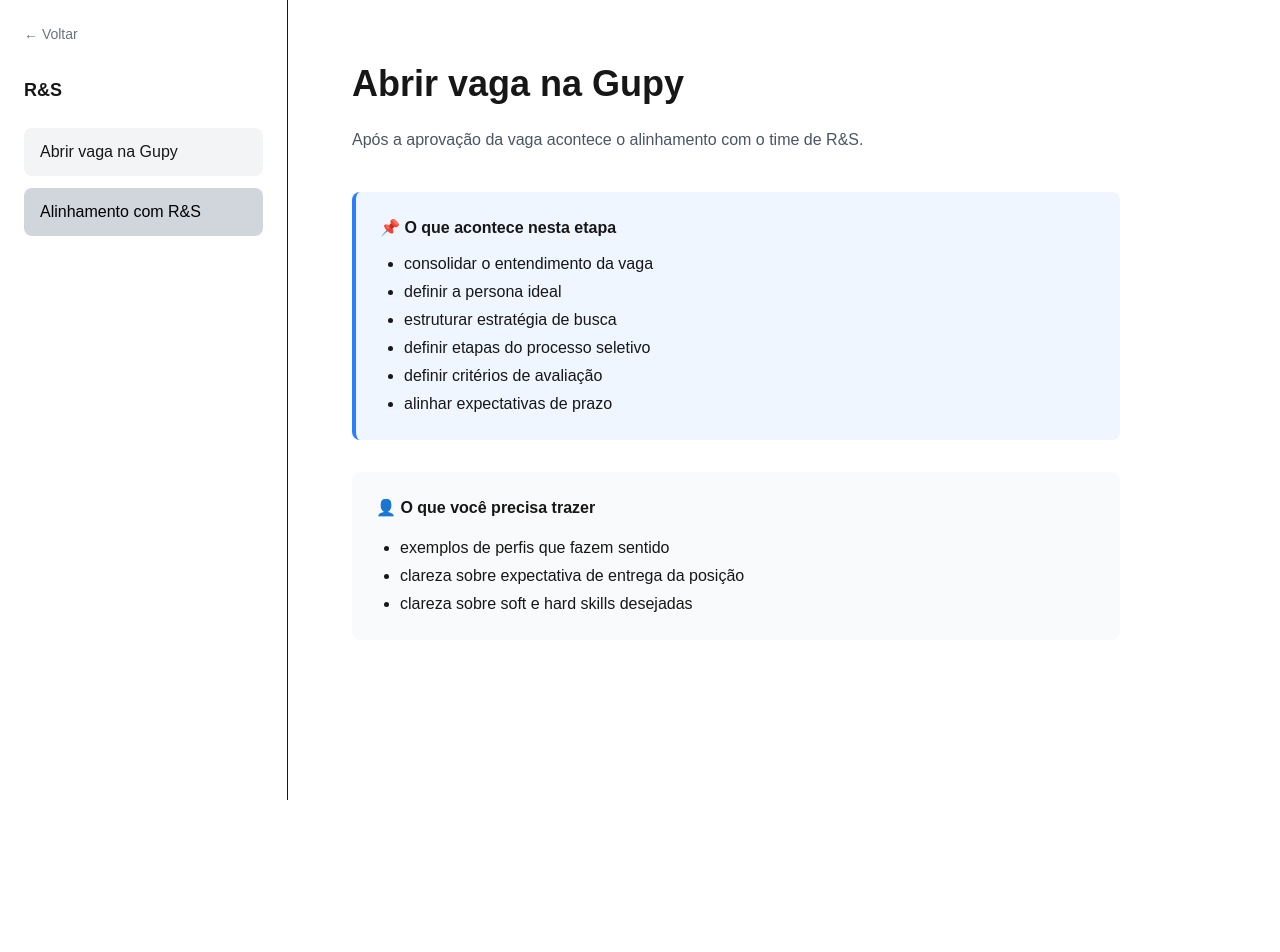
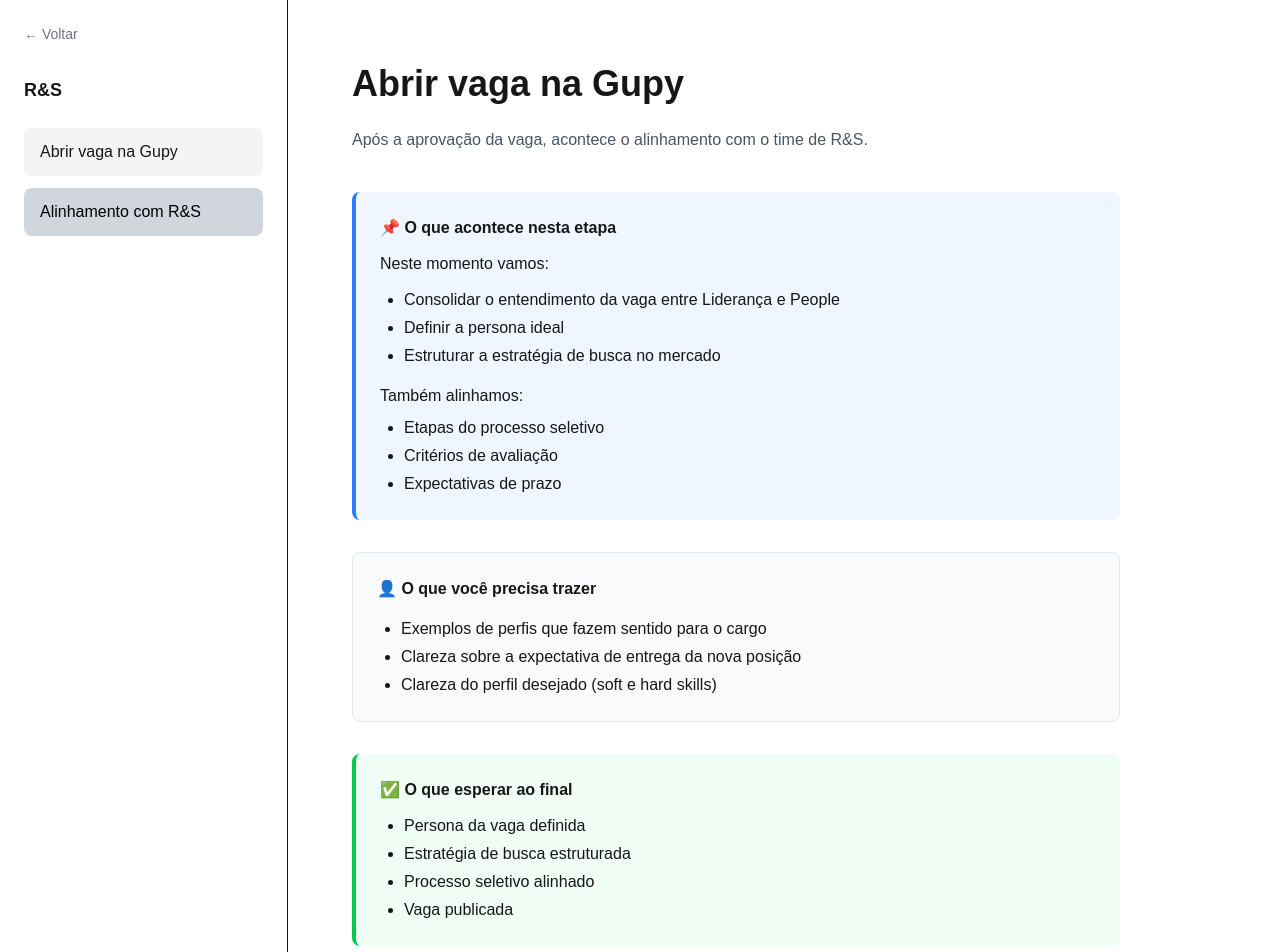
Before and after one commit to amandafrann/programa-lider-hero, a Next.js app: page /rs/abertura/alinhamento in a window 1280 px wide. Shown: the top 952 px of the page. Before the commit the page ends 800 px from the top, so only its background shows below. Built offline with nearby package versions, Linux system fonts and the light colour scheme.

Commit message:
atualizar alinhamento

```diff
--- a/app/rs/abertura/alinhamento/page.tsx
+++ b/app/rs/abertura/alinhamento/page.tsx
@@ -2,29 +2,54 @@ export default function AlinhamentoPage() {
   return (
     <>
       <p className="text-gray-600 mb-10">
-        Após a aprovação da vaga acontece o alinhamento com o time de R&S.
+        Após a aprovação da vaga, acontece o alinhamento com o time de R&S.
       </p>
 
+      {/* O QUE ACONTECE */}
       <div className="bg-blue-50 border-l-4 border-blue-500 p-6 rounded-lg mb-8">
         <h3 className="font-semibold mb-3">📌 O que acontece nesta etapa</h3>
 
+        <p className="mb-3">
+          Neste momento vamos:
+        </p>
+
+        <ul className="list-disc ml-6 space-y-1 mb-4">
+          <li>Consolidar o entendimento da vaga entre Liderança e People</li>
+          <li>Definir a persona ideal</li>
+          <li>Estruturar a estratégia de busca no mercado</li>
+        </ul>
+
+        <p className="mb-2">
+          Também alinhamos:
+        </p>
+
         <ul className="list-disc ml-6 space-y-1">
-          <li>consolidar o entendimento da vaga</li>
-          <li>definir a persona ideal</li>
-          <li>estruturar estratégia de busca</li>
-          <li>definir etapas do processo seletivo</li>
-          <li>definir critérios de avaliação</li>
-          <li>alinhar expectativas de prazo</li>
+          <li>Etapas do processo seletivo</li>
+          <li>Critérios de avaliação</li>
+          <li>Expectativas de prazo</li>
         </ul>
       </div>
 
-      <div className="bg-gray-50 p-6 rounded-lg mb-8">
+      {/* O QUE LEVAR */}
+      <div className="bg-gray-50 border border-gray-200 p-6 rounded-lg mb-8">
         <h3 className="font-semibold mb-4">👤 O que você precisa trazer</h3>
 
         <ul className="list-disc ml-6 space-y-1">
-          <li>exemplos de perfis que fazem sentido</li>
-          <li>clareza sobre expectativa de entrega da posição</li>
-          <li>clareza sobre soft e hard skills desejadas</li>
+          <li>Exemplos de perfis que fazem sentido para o cargo</li>
+          <li>Clareza sobre a expectativa de entrega da nova posição</li>
+          <li>Clareza do perfil desejado (soft e hard skills)</li>
+        </ul>
+      </div>
+
+      {/* RESULTADO */}
+      <div className="bg-green-50 border-l-4 border-green-500 p-6 rounded-lg">
+        <h3 className="font-semibold mb-3">✅ O que esperar ao final</h3>
+
+        <ul className="list-disc ml-6 space-y-1">
+          <li>Persona da vaga definida</li>
+          <li>Estratégia de busca estruturada</li>
+          <li>Processo seletivo alinhado</li>
+          <li>Vaga publicada</li>
         </ul>
       </div>
     </>
```
